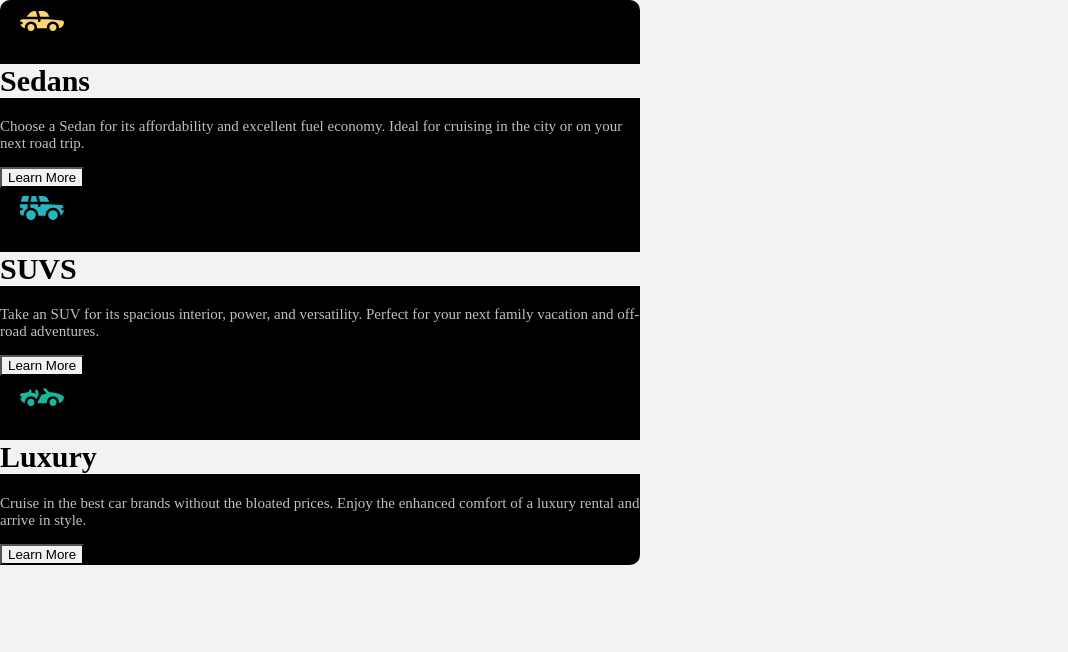
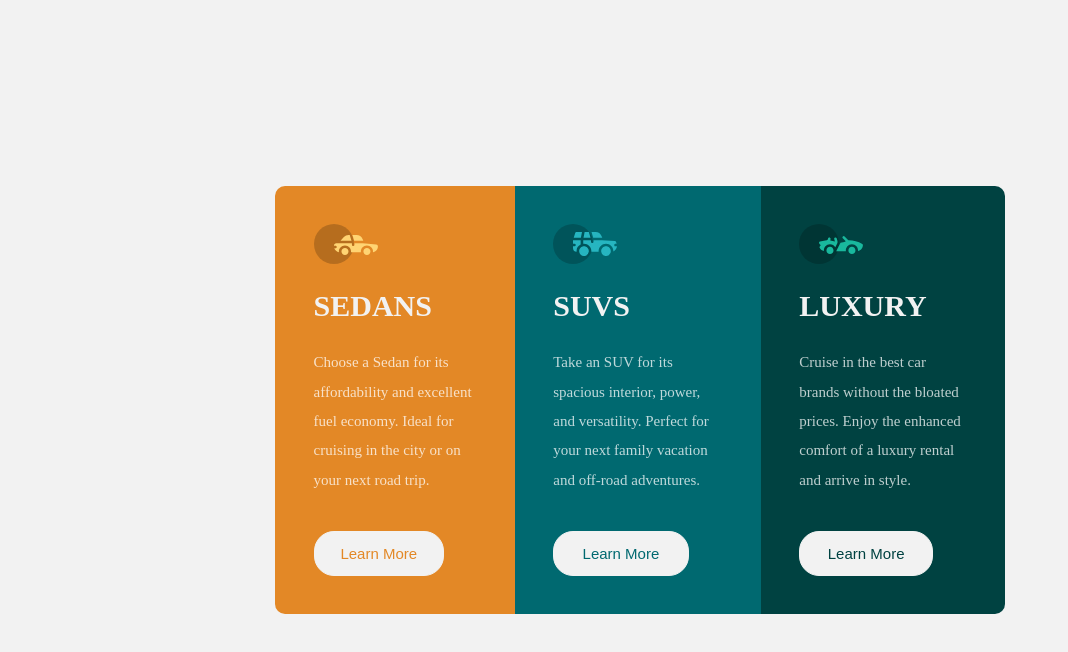
Before and after one commit to IsmailMuhammed2019/css_flex_and_grid_layout, a plain HTML site: page index.html in a window 1280 px wide. Shown: the whole page, without its empty margins (0-1068 px from the left). Drawn offline with Linux system fonts and the light colour scheme.

Commit message:
finish styling

```diff
--- a/flex.css
+++ b/flex.css
@@ -20,6 +20,8 @@ body {
 
 /* setting the default body properties */
 body {
+  width: 100vw;
+  height: 100vh;
   font-size: 15px;
   background-color: var(--light_grey);
 }
@@ -31,12 +33,60 @@ button {
 
 /* Setting the default h1 properties */
 h1 {
-  background-color: var(--light_grey);
+  color: var(--light_grey);
+  text-transform: uppercase;
 }
 
 /* Setting the default paragraph properties */
 p {
   color: var(--paragraphs_color);
+  margin: 2vw 0;
+  line-height: 2.3vw;
+}
+
+.sedans {
+  background-color: var(--bright_orange);
+}
+.suvs {
+  background-color: var(--dark_cyan);
+}
+
+.luxury {
+  background-color: var(--very_dark_cyan);
+}
+
+.sedans,
+.suvs,
+.luxury {
+  padding: 3vw;
+}
+
+.btn {
+  padding: 1vw;
+  border: 1px solid var(--light_grey);
+  border-radius: 20px;
+  width: 80%;
+  margin-top: 10px;
+  bottom: 0;
+  font-size: 15px;
+}
+
+.sedans > .btn {
+  color: var(--bright_orange);
+}
+
+.suvs > .btn {
+  color: var(--dark_cyan);
+}
+
+.luxury > .btn {
+  color: var(--very_dark_cyan);
+}
+
+.btn:hover {
+  background-color: inherit;
+  color: var(--paragraphs_color);
+  cursor: pointer;
 }
 
 /* Setting the media querry for small screen sizes */
@@ -45,9 +95,29 @@ p {
 
 /* Setting the media querry for large screen sizes */
 @media screen and (max-width: 1440px) {
+  main {
+    height: 100vh;
+    margin: 0 auto;
+    display: flex;
+    justify-content: center;
+    align-content: center;
+    align-items: center;
+  }
   .container {
-    width: 50%;
-    border-radius: 10px;
-    background-color: black;
+    width: 57%;
+    display: flex;
+  }
+
+  .sedans {
+    background-color: var(--bright_orange);
+    border-radius: 10px 0 0 10px;
+  }
+  .suvs {
+    background-color: var(--dark_cyan);
+  }
+
+  .luxury {
+    background-color: var(--very_dark_cyan);
+    border-radius: 0 10px 10px 0;
   }
 }
```
